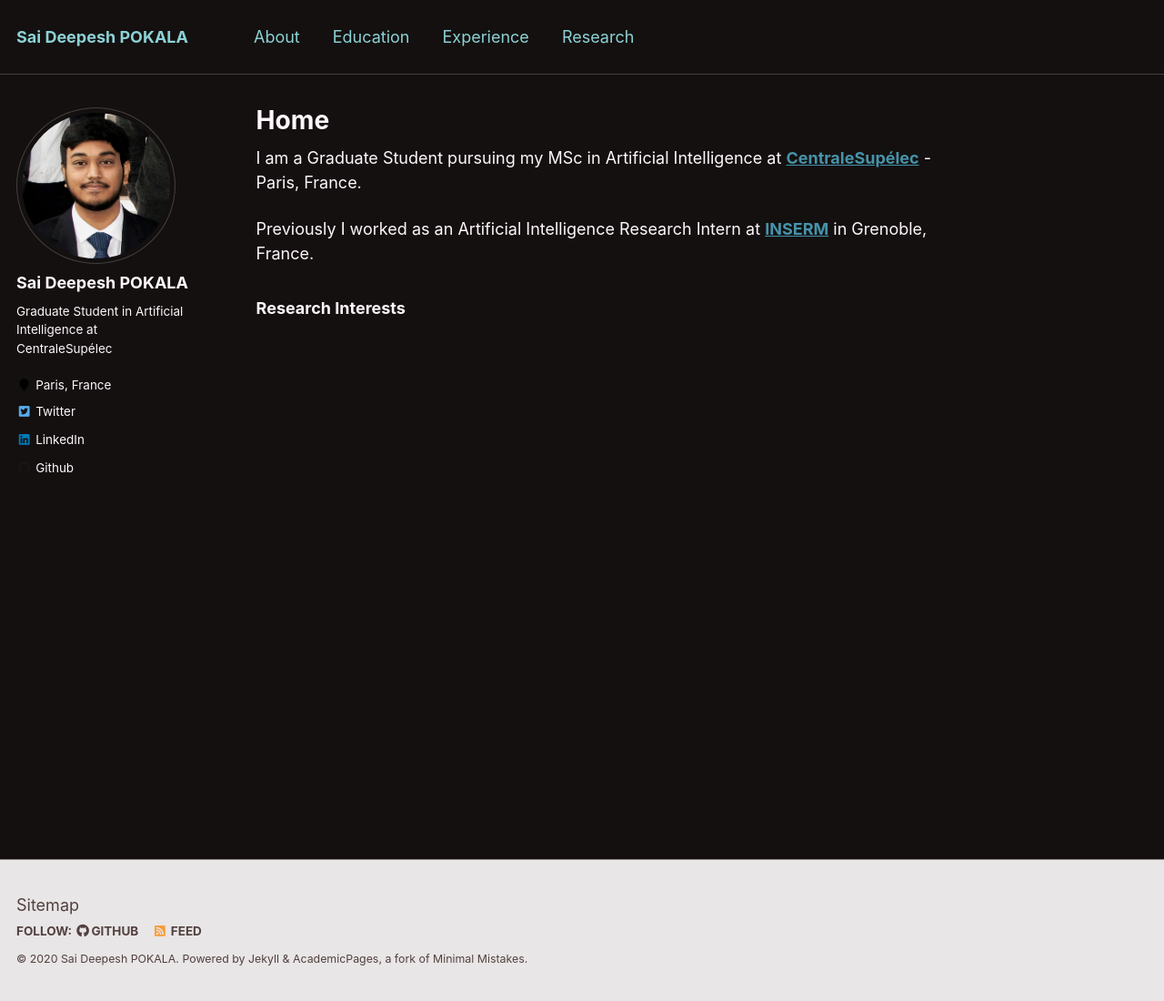
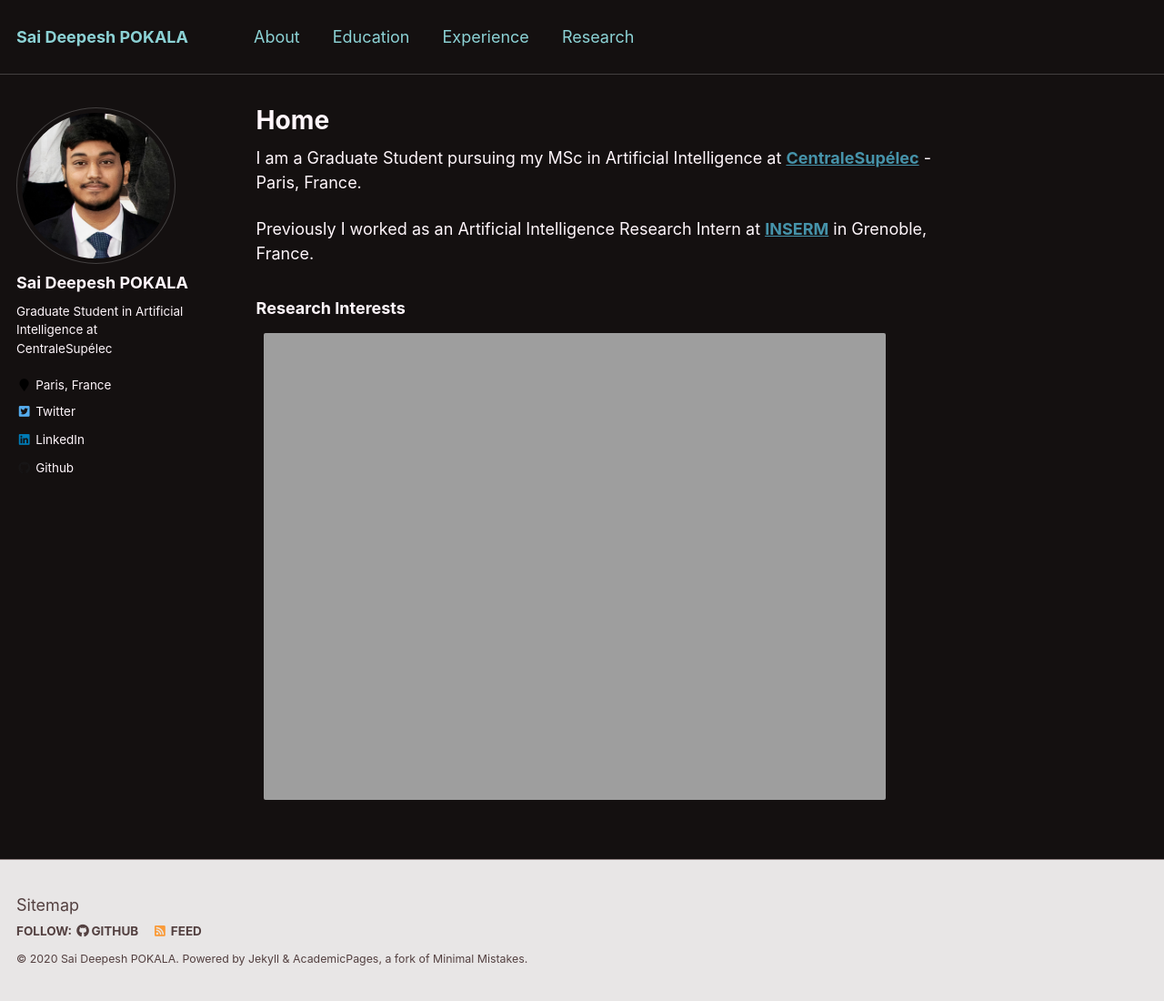
Before and after one commit to saideepesh/saideepesh.github.io, a Jekyll site: the page built from _pages/about.md, in a window 1280 px wide and 1100 px high. Shown: the whole window at 91% size. Built offline with Jekyll 4.4.1, drawn with Linux system fonts in a browser that asks for light colours.

Commit message:
updated about.md and added image

```diff
--- a/_pages/about.md
+++ b/_pages/about.md
@@ -13,3 +13,6 @@ I am a Graduate Student pursuing my MSc in Artificial Intelligence at [**Central
 Previously I worked as an Artificial Intelligence Research Intern at [**INSERM**](https://www.inserm.fr/en) in Grenoble, France.
 
 ### Research Interests
+
+
+<img align="middle" src="https://saideepesh.github.io/files/Deepesh_Prague.jpeg?raw=true" alt="Photo" style="width: 700px; border-radius: 10px; padding: 8px 8px 8px 8px"/>
```
Also changed, not shown: 1 other file.
